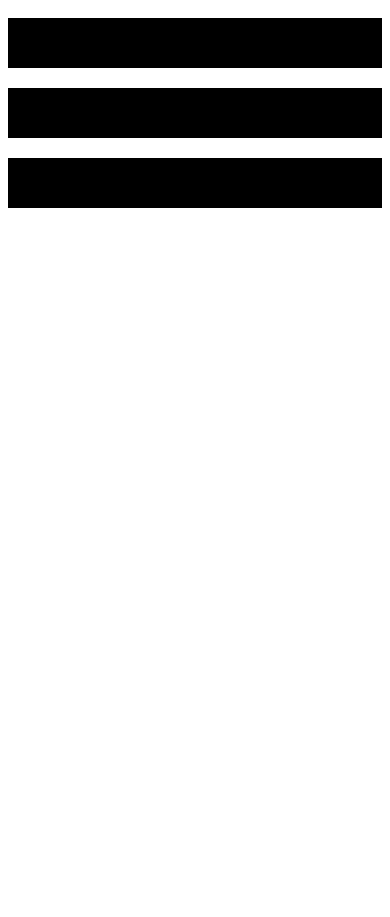
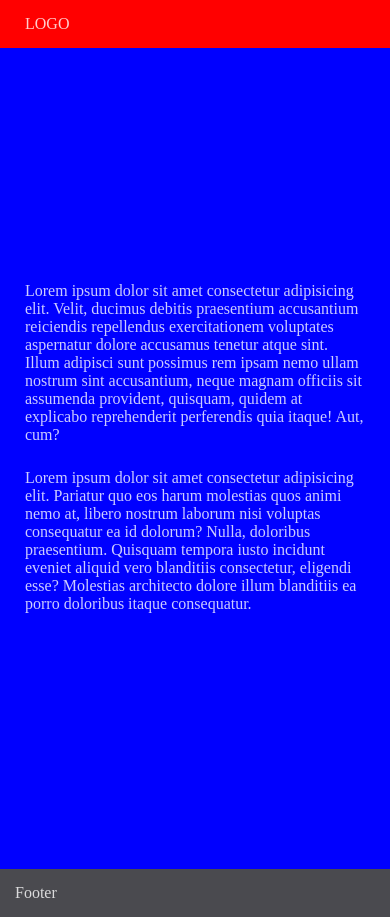
Before and after one commit to krisswiss/myfirstgitpodproject, a plain HTML site: page index.html in a window 390 px wide. Before the commit the page ends 844 px from the top, so only its background shows below. Drawn offline with Linux system fonts and the light colour scheme.

Commit message:
media querry site

```diff
--- a/index.html
+++ b/index.html
@@ -1,4 +1,4 @@
-  <!DOCTYPE html>
+<!DOCTYPE html>
 <html lang="en">
 <head>
     <meta charset="UTF-8">
@@ -8,8 +8,32 @@
     <title>Document</title>
 </head>
 <body>
-    <div class="column"></div>
-    <div class="column"></div>
-    <div class="column"></div>
+  <main class="main">
+
+    <header class="header">
+      <logo class="logo">LOGO</logo>
+    </header>
+
+    <section class="section">
+    <div class="vcenter">
+          <article class="article column column-60">
+        <p class="section-paragraph">
+        Lorem ipsum dolor sit amet consectetur adipisicing elit. Velit, ducimus debitis praesentium accusantium reiciendis repellendus exercitationem voluptates aspernatur dolore accusamus tenetur atque sint. Illum adipisci sunt possimus rem ipsam nemo ullam nostrum sint accusantium, neque magnam officiis sit assumenda provident, quisquam, quidem at explicabo reprehenderit perferendis quia itaque! Aut, cum?
+        </p>
+      </article>
+
+      <aside class="aside column column-40">
+        <p class="section-paragraph">
+        Lorem ipsum dolor sit amet consectetur adipisicing elit. Pariatur quo eos harum molestias quos animi nemo at, libero nostrum laborum nisi voluptas consequatur ea id dolorum? Nulla, doloribus praesentium. Quisquam tempora iusto incidunt eveniet aliquid vero blanditiis consectetur, eligendi esse? Molestias architecto dolore illum blanditiis ea porro doloribus itaque consequatur.
+        </p>
+      </aside>
+    </div>
+
+    </section>
+
+    <footer class="footer">
+      Footer
+    </footer>
+  </main>
 </body>
 </html>
--- a/main.css
+++ b/main.css
@@ -1,14 +1,52 @@
-.column {
-    background-color:black;
-    float: left;
-    width: 100%;
-    height: 50px;
-    margin: 10px 0px;
+body, html{
+    height: 100%;
+    margin: 0;
+    color: rgba(255, 255, 255, .8)
 }
 
-@media (min-width: 992px) {
+.header {
+    background-color: red;
+    position: fixed;
+    top: 0;
+    left: 0;
+    right: 0;
+    padding: 15px 25px;
+}
+
+.main {
+    height: 100%;
+}
+
+.section {
+    background-color: blue;
+    height: 100%;
+}
+
+.vcenter {
+    position: relative;
+    top: 50%;
+    transform: translateY(-50%);
+}
+
+.section-paragraph {
+    font-size: 1em;
+    margin: 25px;
+}
+
+.footer {
+    background-color: #4a4a4f;
+    padding: 15px;
+}
+
+
+@media (min-width: 768px) {
     .column {
-        width: 30%;
-        margin: 10px;
+    float: left;
+}
+    .column-60 {
+        width: 60%;
+    }
+    .column-40 {
+        width: 40%;
     }
 }
```
